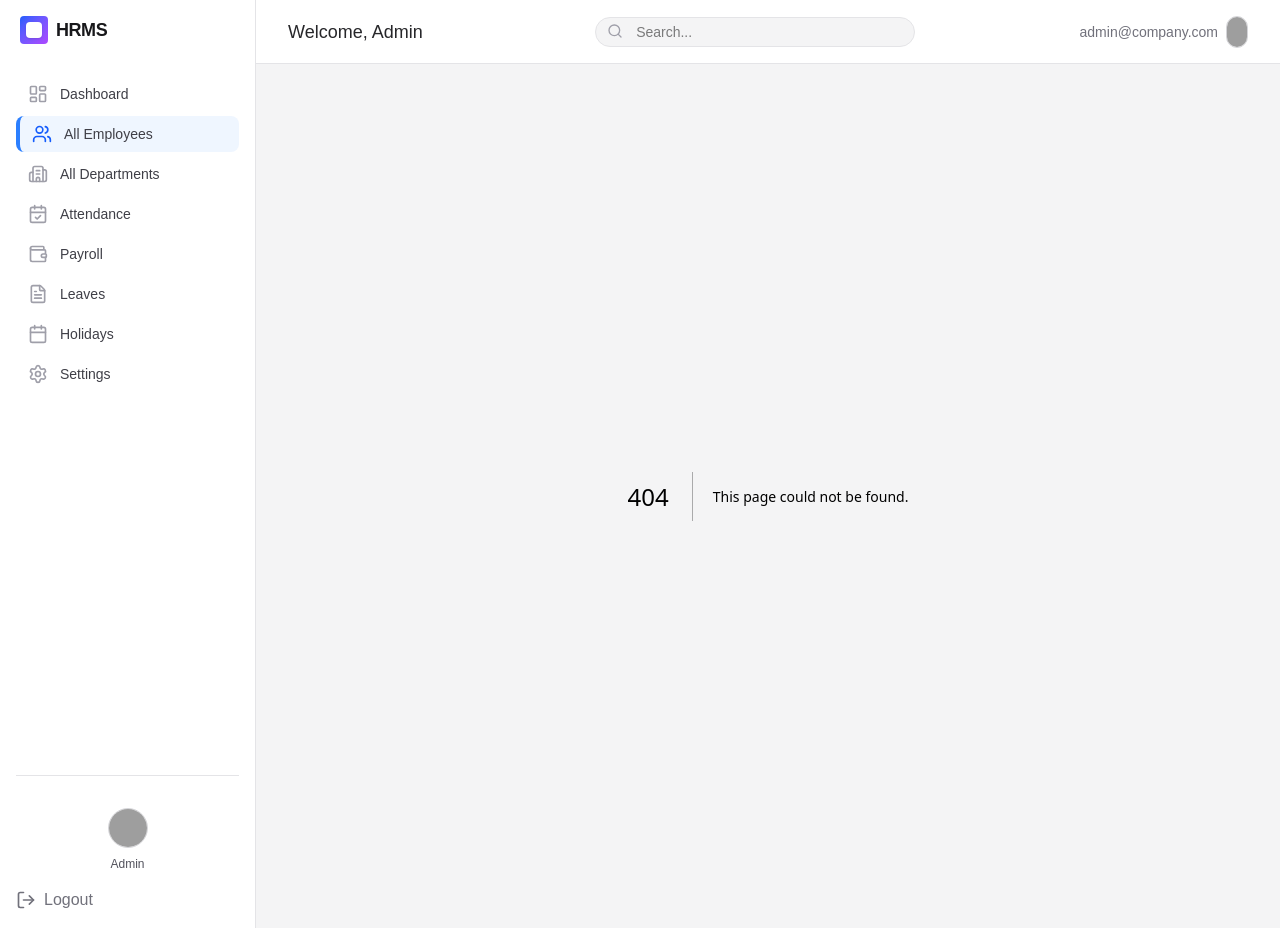
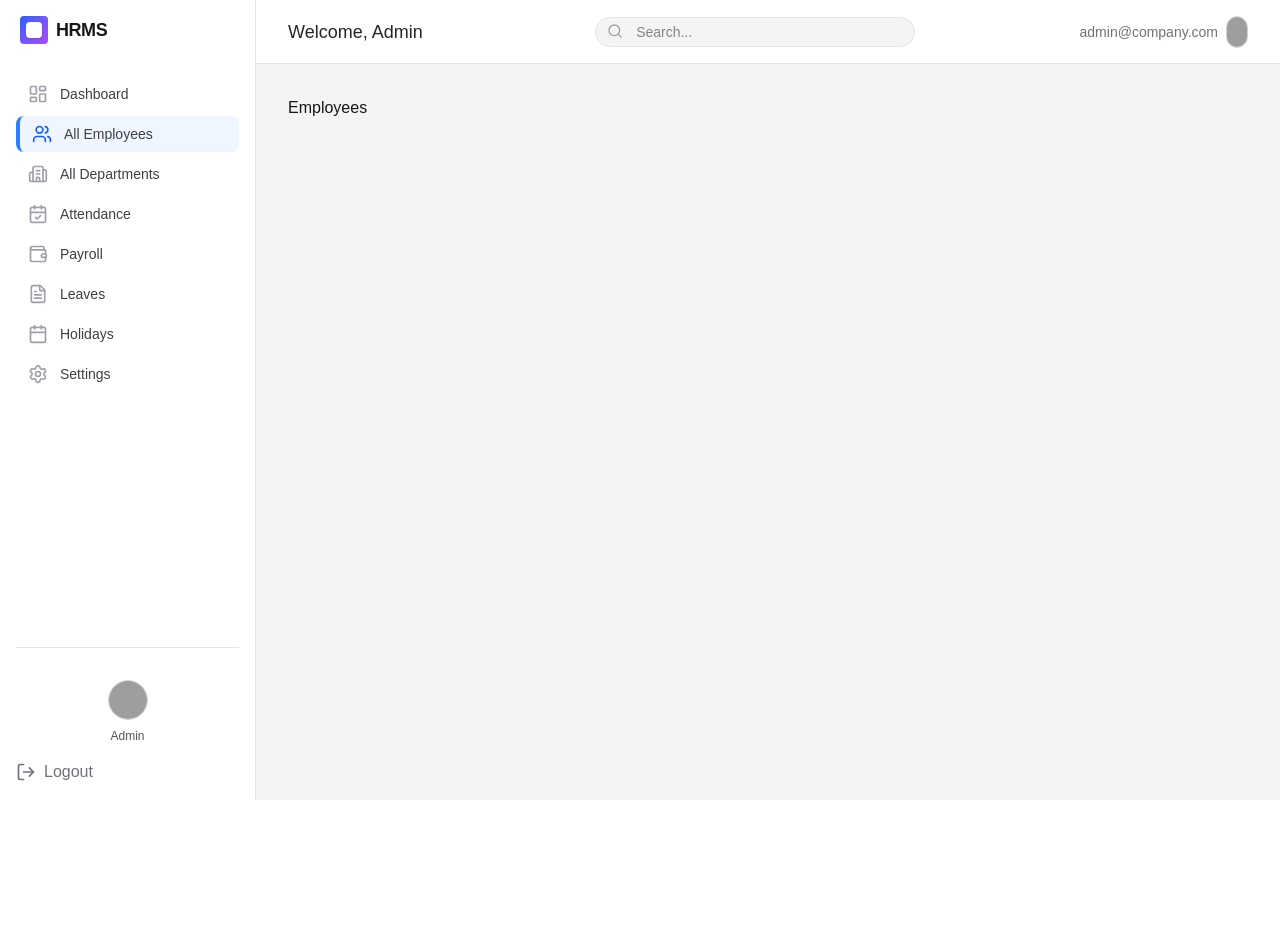
Before and after one commit to SheaikhNazib/Human-Resource-Management-System, a Next.js app in the folder web/hr-admin/: page /employees in a window 1280 px wide. Before the commit this address had no page. After the commit the page ends 800 px from the top, so only its background shows below. Built offline with nearby package versions, Linux system fonts and the light colour scheme; grey boxes are pictures that could not be loaded.

Commit message:
Add: employee page

```diff
--- /dev/null
+++ b/web/hr-admin/src/app/(secure)/employees/page.js
@@ -0,0 +1,12 @@
+import React from 'react';
+
+const EmployeesPage = () => {
+    return (
+        <div>
+            <h1>Employees</h1>
+            {/* Add employee management components here */}
+        </div>
+    );
+};
+
+export default EmployeesPage;
```
